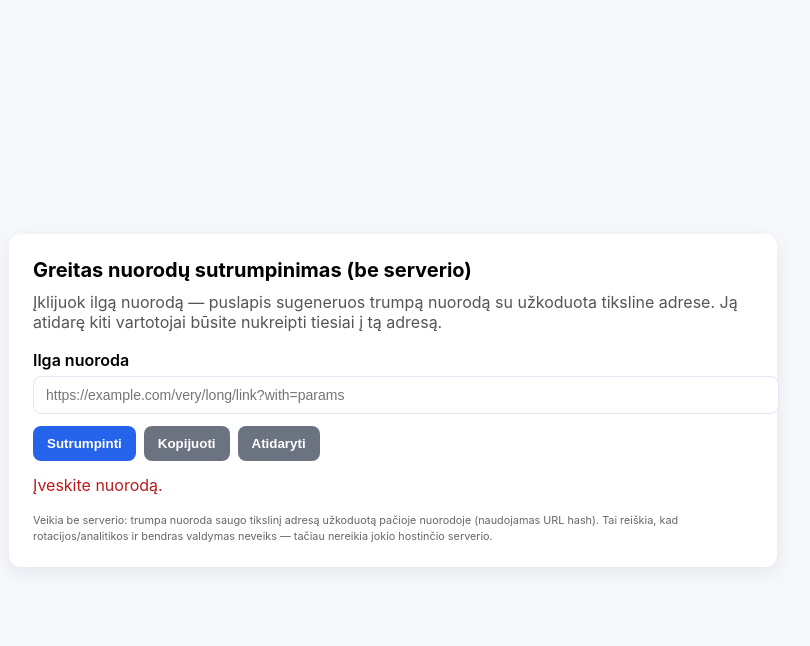
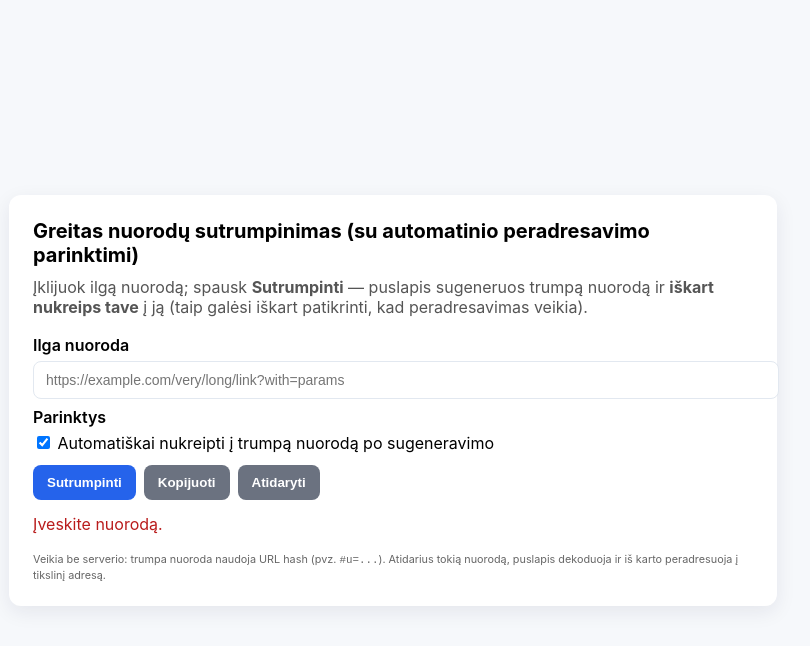
Before and after one commit to elijuxas8/InformacijosLink, a plain HTML site: page index.html in a window 1280 px wide. Both pictures are taken after a click on the button "Sutrumpinti". Shown: the whole page, without its empty margins (247-1057 px from the left). Drawn offline with Linux system fonts and the light colour scheme.

Commit message:
Update index.html

```diff
--- a/index.html
+++ b/index.html
@@ -3,7 +3,7 @@
 <head>
   <meta charset="utf-8" />
   <meta name="viewport" content="width=device-width,initial-scale=1" />
-  <title>Greitas nuorodų sutrumpintuvas (be serverio)</title>
+  <title>Greitas nuorodų sutrumpinimas (be serverio)</title>
   <style>
     body{font-family:Inter,system-ui,Segoe UI,Roboto,Arial,sans-serif;margin:0;padding:0;display:flex;min-height:100vh;align-items:center;justify-content:center;background:#f6f8fb}
     .card{background:#fff;padding:24px;border-radius:12px;box-shadow:0 6px 20px rgba(20,30,60,0.08);max-width:720px;width:96%}
@@ -21,11 +21,16 @@
 </head>
 <body>
   <div class="card">
-    <h1>Greitas nuorodų sutrumpinimas (be serverio)</h1>
-    <p>Įklijuok ilgą nuorodą — puslapis sugeneruos trumpą nuorodą su užkoduota tiksline adrese. Ją atidarę kiti vartotojai būsite nukreipti tiesiai į tą adresą.</p>
+    <h1>Greitas nuorodų sutrumpinimas (su automatinio peradresavimo parinktimi)</h1>
+    <p>Įklijuok ilgą nuorodą; spausk <strong>Sutrumpinti</strong> — puslapis sugeneruos trumpą nuorodą ir <strong>iškart nukreips tave</strong> į ją (taip galėsi iškart patikrinti, kad peradresavimas veikia).</p>
 
     <label for="url">Ilga nuoroda</label>
     <input id="url" type="text" placeholder="https://example.com/very/long/link?with=params" />
+
+    <div style="margin-top:8px">
+      <label style="font-weight:600">Parinktys</label>
+      <label style="font-weight:400;display:block;margin-top:6px"><input id="autoRedirect" type="checkbox" checked /> Automatiškai nukreipti į trumpą nuorodą po sugeneravimo</label>
+    </div>
 
     <div class="row">
       <button id="make">Sutrumpinti</button>
@@ -36,12 +41,12 @@
     <div class="result" id="result" aria-live="polite"></div>
 
     <footer>
-      <small>Veikia be serverio: trumpa nuoroda saugo tikslinį adresą užkoduotą pačioje nuorodoje (naudojamas URL hash). Tai reiškia, kad rotacijos/analitikos ir bendras valdymas neveiks — tačiau nereikia jokio hostinčio serverio.</small>
+      <small>Veikia be serverio: trumpa nuoroda naudoja URL hash (pvz. <code>#u=...</code>). Atidarius tokią nuorodą, puslapis dekoduoja ir iš karto peradresuoja į tikslinį adresą.</small>
     </footer>
   </div>
 
   <script>
-    // Helper: base64url-safe encode / decode
+    // Base64 URL-safe encode / decode helpers
     function encodeUrl(u){
       try{
         const str = encodeURIComponent(u);
@@ -51,7 +56,6 @@
     }
     function decodeUrl(s){
       try{
-        // restore padding
         s = s.replace(/-/g,'+').replace(/_/g,'/');
         while(s.length % 4) s += '=';
         const dec = atob(s);
@@ -64,8 +68,9 @@
     const copyBtn = document.getElementById('copy');
     const openBtn = document.getElementById('open');
     const resultEl = document.getElementById('result');
+    const autoRedirect = document.getElementById('autoRedirect');
 
-    function showResult(text){ resultEl.innerHTML = text }
+    function showResult(html){ resultEl.innerHTML = html }
 
     makeBtn.addEventListener('click', ()=>{
       const long = urlInput.value.trim();
@@ -77,6 +82,17 @@
       showResult('<strong>Trumpa nuoroda:</strong> <br><a href="'+short+'" target="_blank">'+short+'</a>');
       copyBtn.dataset.text = short;
       openBtn.dataset.text = short;
+
+      // Jei pažymėta — iškart peradresuoti į sugeneruotą trumpą nuorodą
+      if(autoRedirect.checked){
+        // pakeičiame location į trumpą nuorodą (puslapis bus atidarytas su #u=... ir tada nukreips į originalą)
+        try{
+          location.href = short;
+        }catch(e){
+          // fallback: atidaryti naujame lange
+          window.open(short, '_blank');
+        }
+      }
     })
 
     copyBtn.addEventListener('click', async ()=>{
@@ -98,9 +114,8 @@
         const encoded = h.slice(3);
         const decoded = decodeUrl(encoded);
         if(decoded){
-          // show a brief message before redirecting
           document.body.innerHTML = '<div style="font-family:Inter,system-ui,Segoe UI,Roboto,Arial,sans-serif;display:flex;min-height:100vh;align-items:center;justify-content:center;background:#f6f8fb"><div style="background:#fff;padding:20px;border-radius:12px;box-shadow:0 6px 20px rgba(20,30,60,0.08);max-width:720px;text-align:center"><h2>Nukreipiama...</h2><p style="color:#444">Jeigu neperadresuota automatiškai, spauskite žemiau esančią nuorodą.</p><p><a id="manual" href="'+decoded+'">'+decoded+'</a></p></div></div>';
-          // small delay to allow user to see message
+          // nedelsiant peradresuoti (mažas laikas leidžia parodyti žinutę)
           setTimeout(()=>{ location.href = decoded }, 700);
           return;
         }else{
```
